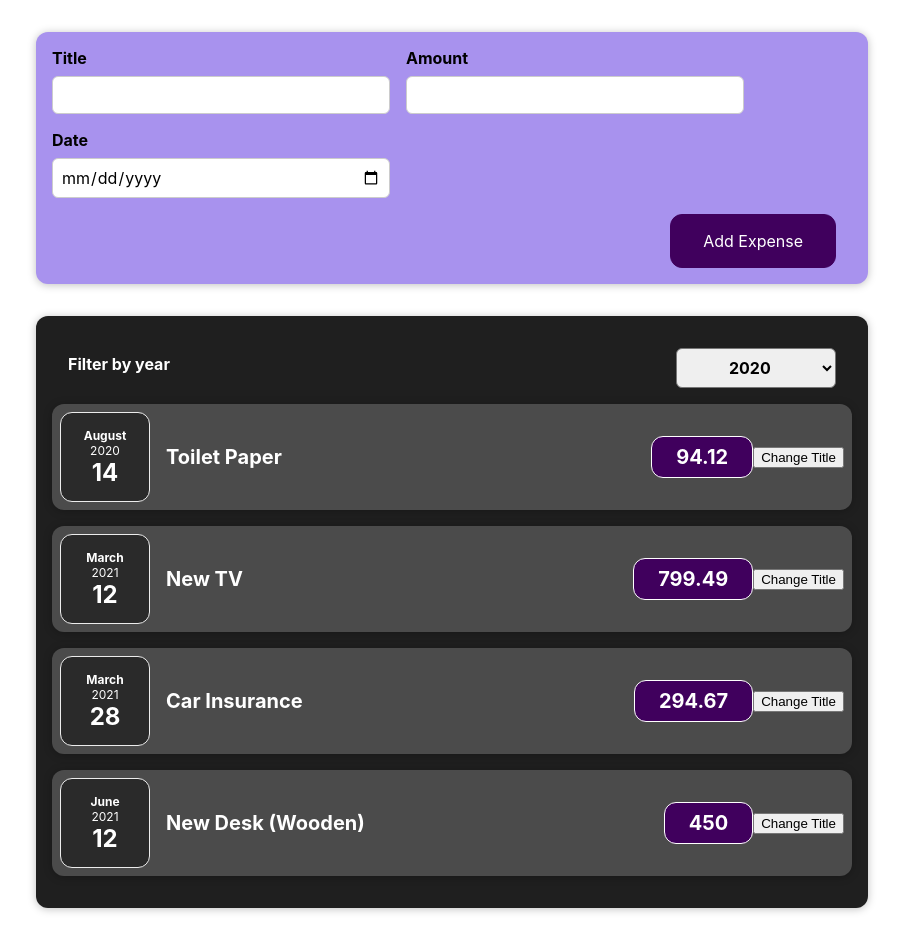
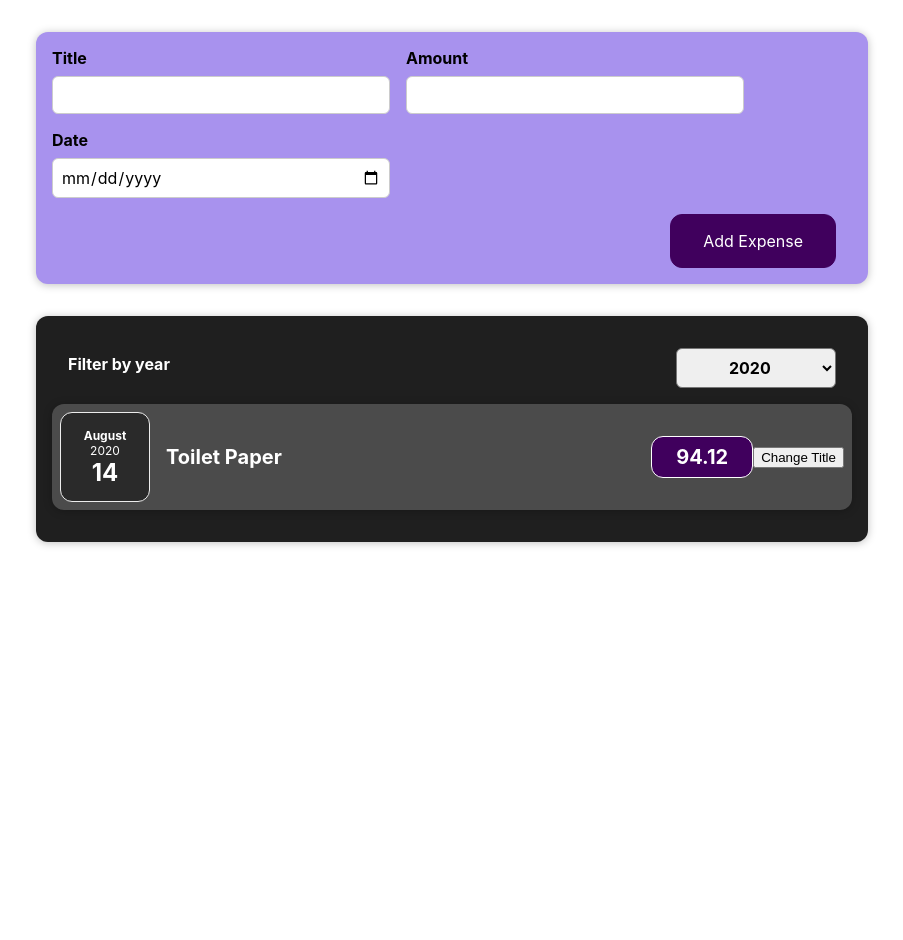
Before and after one commit to romankolivashko/expense-tracker, a React (Create React App) app: page / in a window 1280 px wide. Shown: the whole page, without its empty margins (188-1091 px from the left). After the commit the page ends 800 px from the top, so only its background shows below. Built offline with nearby package versions, Linux system fonts and the light colour scheme; the HTML template or start-up script is replaced by a standard one.

Commit message:
Added year filter

```diff
--- a/src/components/Expenses/Expenses.js
+++ b/src/components/Expenses/Expenses.js
@@ -1,24 +1,29 @@
-import React, { useState } from "react";
-import ExpenseItem from "./ExpenseItem";
-import Card from "../UI/Card";
-import "./Expenses.css";
-import ExpensesFilter from "./ExpenseFilter";
+import React, { useState } from 'react';
 
-function Expenses(props) {
-  const [filteredYear, setFilteredYear] = useState("2020");
+import ExpenseItem from './ExpenseItem';
+import Card from '../UI/Card';
+import ExpensesFilter from './ExpensesFilter';
+import './Expenses.css';
+
+const Expenses = (props) => {
+  const [filteredYear, setFilteredYear] = useState('2020');
 
   const filterChangeHandler = (selectedYear) => {
     setFilteredYear(selectedYear);
   };
 
+  const filteredExpenses = props.items.filter(expense => {
+    return expense.date.getFullYear().toString() === filteredYear;
+  });
+
   return (
     <div>
-      <Card className="expenses">
+      <Card className='expenses'>
         <ExpensesFilter
           selected={filteredYear}
           onChangeFilter={filterChangeHandler}
         />
-        {props.items.map((expense) => (
+        {filteredExpenses.map((expense) => (
           <ExpenseItem
             key={expense.id}
             title={expense.title}
@@ -29,6 +34,6 @@ function Expenses(props) {
       </Card>
     </div>
   );
-}
+};
 
 export default Expenses;
--- a/src/components/Expenses/ExpenseFilter.js
+++ b/src/components/Expenses/ExpensesFilter.js
@@ -1,6 +1,6 @@
 import React from 'react';
 
-import './ExpenseFilter.css';
+import './ExpensesFilter.css';
 
 const ExpensesFilter = (props) => {
   const dropdownChangeHandler = (event) => {
```
Also changed, not shown: src/components/Expenses/ExpensesFilter.css (renamed from src/components/Expenses/ExpenseFilter.css).
